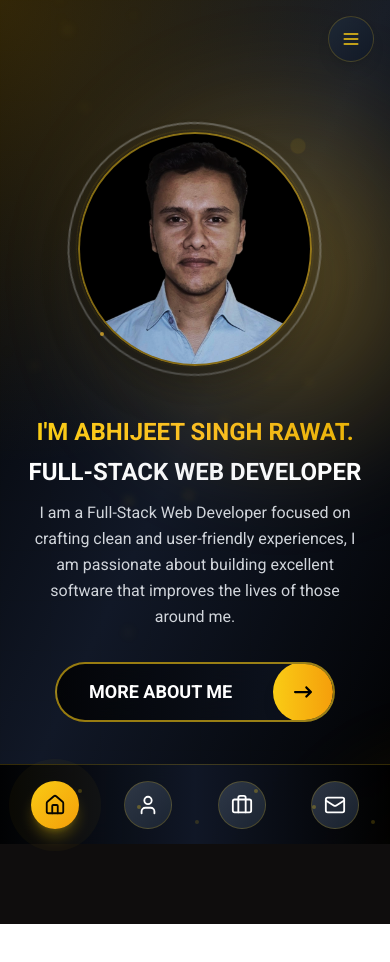
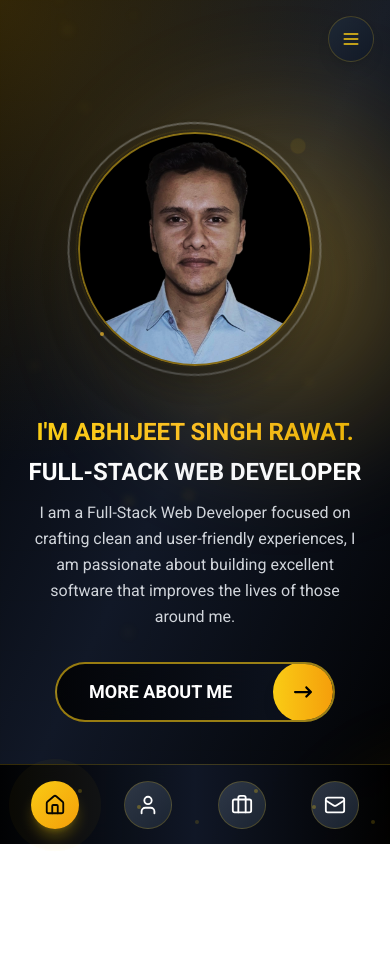
Before and after one commit to AbhijeetSRawat/My_Portfolio, a React (Vite) app: page / in a window 390 px wide. Shown: the top 962 px of the page. After the commit the page ends 924 px from the top, so only its background shows below. Built offline with nearby package versions, Linux system fonts and the light colour scheme.

Commit message:
push one chanege

```diff
--- a/src/App.jsx
+++ b/src/App.jsx
@@ -15,7 +15,7 @@ export default function App() {
 
         {/* Main content area with proper spacing for navbar */}
         <div className='bg-[rgba(14,12,12,0.9)] text-white w-full min-h-screen
-                        pb-20 lg:pb-0
+
                         overflow-y-auto scrollbar-hide
                         translate-y-[-100%] opacity-0
                         transition-all duration-500 ease-out
```
